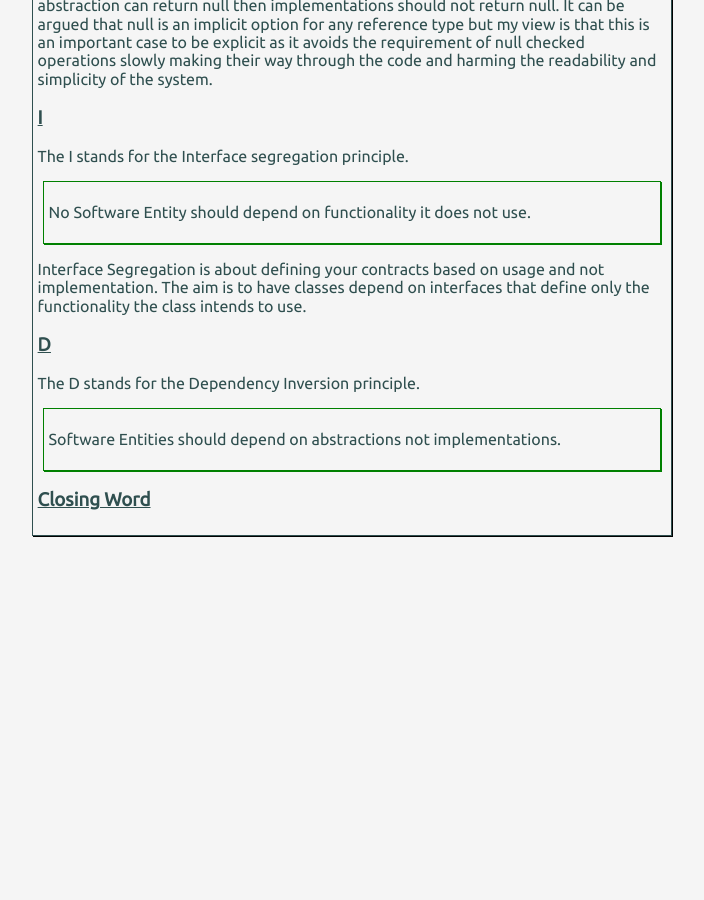
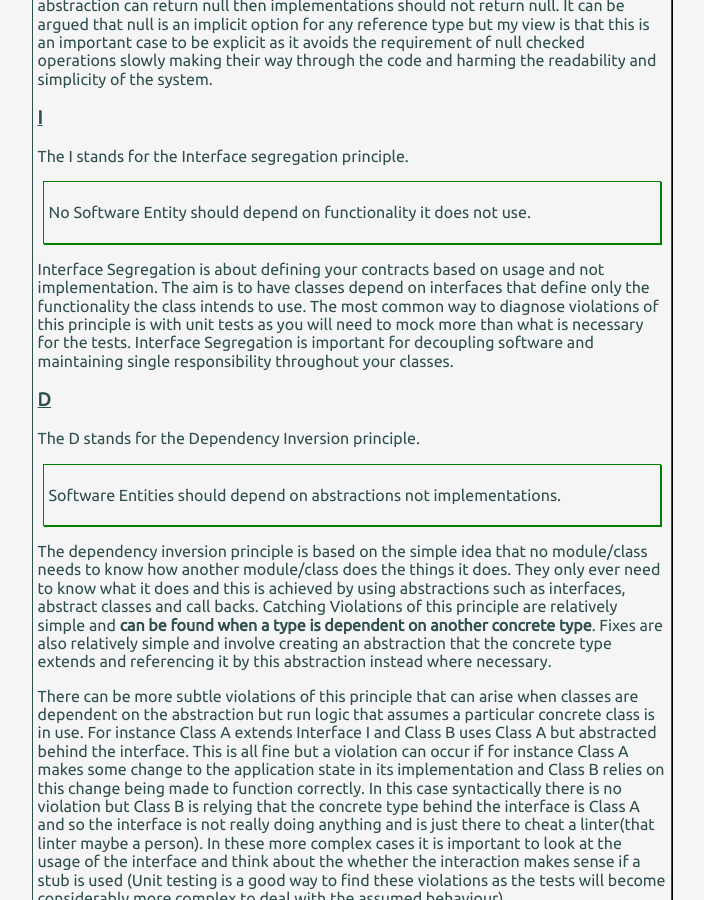
Before and after one commit to Mcphylus12/mcphylus12.github.io, a Jekyll site: the page built from _posts/2019-08-29-SOLID.md, in a window 1280 px wide and 900 px high, scrolled down 3960 px. Shown: the whole window, without its empty margins (297-1001 px from the left). Built offline with Jekyll 4.4.1, drawn with Linux system fonts in a browser that asks for light colours; before the commit the page ends 4501 px from its top, so only the background shows below that; some of the changed text lies outside the part shown.

Commit message:
Added DI and some IS work

```diff
--- a/_posts/2019-08-29-SOLID.md
+++ b/_posts/2019-08-29-SOLID.md
@@ -102,7 +102,9 @@ The I stands for the Interface segregation principle.
 > No Software Entity should depend on functionality it does not use.
 {: .green }
 
-Interface Segregation is about defining your contracts based on usage and not implementation. The aim is to have classes depend on interfaces that define only the functionality the class intends to use.
+Interface Segregation is about defining your contracts based on usage and not implementation. The aim is to have classes depend on interfaces that define only the functionality the class intends to use. The most common way to diagnose violations of this principle is with unit tests as you will need to mock more than what is necessary for the tests. Interface Segregation is important for decoupling software and maintaining single responsibility throughout your classes.
+
+<!-- More Here Lol -->
 
 ### D
 
@@ -111,4 +113,8 @@ The D stands for the Dependency Inversion principle.
 > Software Entities should depend on abstractions not implementations.
 {: .green }
 
+The dependency inversion principle is based on the simple idea that no module/class needs to know how another module/class does the things it does. They only ever need to know what it does and this is achieved by using abstractions such as interfaces, abstract classes and call backs. Catching Violations of this principle are relatively simple and **can be found when a type is dependent on another concrete type**. Fixes are also relatively simple and involve creating an abstraction that the concrete type extends and referencing it by this abstraction instead where necessary.
+
+There can be more subtle violations of this principle that can arise when classes are dependent on the abstraction but run logic that assumes a particular concrete class is in use. For instance Class A extends Interface I and Class B uses Class A but abstracted behind the interface. This is all fine but a violation can occur if for instance Class A makes some change to the application state in its implementation and Class B relies on this change being made to function correctly. In this case syntactically there is no violation but Class B is relying that the concrete type behind the interface is Class A and so the interface is not really doing anything and is just there to cheat a linter(that linter maybe a person). In these more complex cases it is important to look at the usage of the interface and think about the whether the interaction makes sense if a stub is used (Unit testing is a good way to find these violations as the tests will become considerably more complex to deal with the assumed behaviour).
+
 ### Closing Word
```
